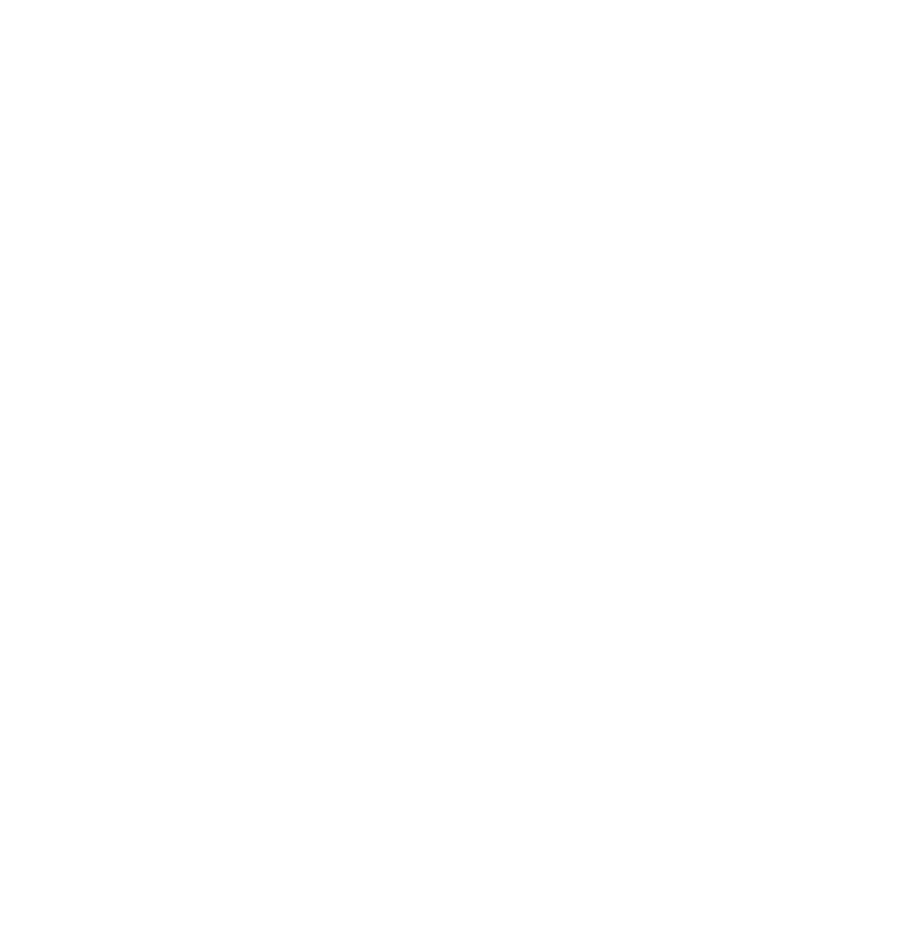
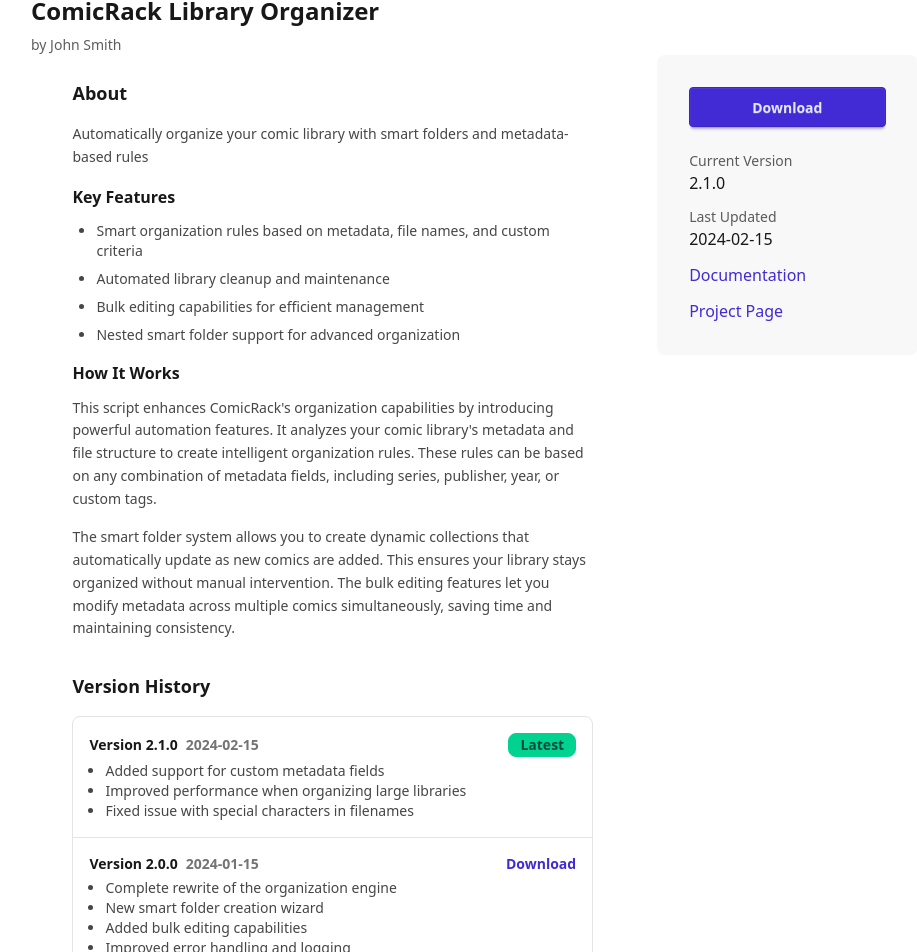
Before and after one commit to Stonepaw/ComicRack-Community-Scripts, a SvelteKit app: page /script/1 in a window 1280 px wide. Before the commit this address had no page. Shown: the part 157-1109 px from the top of the page, without its empty margins (145-1062 px from the left). Before the commit the page ends 800 px from the top, so only its background shows below. Built offline with nearby package versions, Linux system fonts and the light colour scheme.

Commit message:
feat: add script details page

```diff
--- a/package.json
+++ b/package.json
@@ -20,6 +20,7 @@
 		"@sveltejs/adapter-static": "^3.0.8",
 		"@sveltejs/kit": "^2.16.0",
 		"@sveltejs/vite-plugin-svelte": "^5.0.0",
+		"@tailwindcss/typography": "^0.5.16",
 		"@tailwindcss/vite": "^4.1.4",
 		"daisyui": "^5.0.27",
 		"eslint": "^9.18.0",
--- a/src/app.css
+++ b/src/app.css
@@ -1,5 +1,5 @@
 @import 'tailwindcss';
+@plugin "@tailwindcss/typography";
 @plugin "daisyui" {
-	themes:
-		light --default
+	themes: light --default;
 }
--- /dev/null
+++ b/src/routes/script/[name]/+page.svelte
@@ -0,0 +1,34 @@
+<script lang="ts">
+	import type { Plugin } from './types';
+	import PluginHeader from './PluginHeader.svelte';
+	import PluginAbout from './PluginAbout.svelte';
+	import VersionHistory from './VersionHistory.svelte';
+	import SidebarInfo from './SidebarInfo.svelte';
+
+	let plugin: Plugin = {
+		name: 'ComicRack Library Organizer',
+		author: 'John Smith',
+		description:
+			'Automatically organize your comic library with smart folders and metadata-based rules',
+		version: '2.1.0',
+		category: 'File Management',
+		lastUpdated: '2024-02-15'
+	};
+</script>
+
+<main class="min-h-screen bg-base-200 py-10">
+	<article class="card mx-auto max-w-screen-lg bg-base-100 p-12 shadow-sm">
+		<PluginHeader {plugin} />
+
+		<div class="mx-auto my-0 mb-12 flex max-w-[900px] gap-16">
+			<div class="max-w-[600px] flex-[2]">
+				<PluginAbout {plugin} />
+				<VersionHistory currentVersion={plugin.version} />
+			</div>
+
+			<div class="max-w-[360px] flex-1">
+				<SidebarInfo {plugin} />
+			</div>
+		</div>
+	</article>
+</main>
--- /dev/null
+++ b/src/routes/script/[name]/+page.ts
@@ -0,0 +1,28 @@
+import type { EntryGenerator, PageLoad } from './$types';
+
+export const entries: EntryGenerator = () => {
+	return [
+		{
+			name: 'library-organizer'
+		}
+	];
+};
+
+export const prerender = true;
+
+export const load: PageLoad = async ({
+	params
+}): Promise<{
+	name: string;
+}> => {
+	// const data = await import(`$lib/generated/${params.name}.json`);
+
+	return {
+		name: params.name
+		// script: data as ScriptDetails
+		// post: {
+		// 	title: `Title for ${params.name} goes here`,
+		// 	content: data.name
+		// }
+	};
+};
--- /dev/null
+++ b/src/routes/script/[name]/PluginAbout.svelte
@@ -0,0 +1,36 @@
+<script lang="ts">
+	import type { Plugin } from './types';
+
+	export let plugin: Plugin;
+</script>
+
+<section class="mt-6">
+	<h2 class="text-lg font-bold">About</h2>
+	<div class="mt-4 text-base-content/80">
+		<p class="mb-4 text-sm leading-relaxed">{plugin.description}</p>
+
+		<h3 class="mb-3 text-base font-bold text-zinc-900">Key Features</h3>
+		<ul class="mb-4 ml-6 list-disc">
+			<li class="mb-2 text-sm">
+				Smart organization rules based on metadata, file names, and custom criteria
+			</li>
+			<li class="mb-2 text-sm">Automated library cleanup and maintenance</li>
+			<li class="mb-2 text-sm">Bulk editing capabilities for efficient management</li>
+			<li class="mb-2 text-sm">Nested smart folder support for advanced organization</li>
+		</ul>
+
+		<h3 class="mb-3 text-base font-bold text-zinc-900">How It Works</h3>
+		<p class="mb-4 text-sm leading-relaxed">
+			This script enhances ComicRack's organization capabilities by introducing powerful automation
+			features. It analyzes your comic library's metadata and file structure to create intelligent
+			organization rules. These rules can be based on any combination of metadata fields, including
+			series, publisher, year, or custom tags.
+		</p>
+		<p class="mb-4 text-sm leading-relaxed">
+			The smart folder system allows you to create dynamic collections that automatically update as
+			new comics are added. This ensures your library stays organized without manual intervention.
+			The bulk editing features let you modify metadata across multiple comics simultaneously,
+			saving time and maintaining consistency.
+		</p>
+	</div>
+</section>
--- /dev/null
+++ b/src/routes/script/[name]/PluginHeader.svelte
@@ -0,0 +1,12 @@
+<script lang="ts">
+	import type { Plugin } from './types';
+
+	export let plugin: Plugin;
+</script>
+
+<section>
+	<h1 class="text-2xl font-bold">{plugin.name}</h1>
+	<div class="mt-2 text-sm text-base-content/70">
+		<span>by {plugin.author}</span>
+	</div>
+</section>
--- /dev/null
+++ b/src/routes/script/[name]/SidebarInfo.svelte
@@ -0,0 +1,24 @@
+<script lang="ts">
+	import type { Plugin } from './types';
+
+	export let plugin: Plugin;
+</script>
+
+<aside class="sticky top-10 rounded-lg bg-base-200 p-8">
+	<button class="btn w-full btn-primary">Download</button>
+	<div class="mt-6">
+		<div class="text-sm text-base-content/70">Current Version</div>
+		<div>{plugin.version ?? 'Latest'}</div>
+	</div>
+	<div class="mt-3">
+		<div class="text-sm text-base-content/70">Last Updated</div>
+		<div>{plugin.lastUpdated}</div>
+	</div>
+
+	<div class="mt-3">
+		<div class="flex flex-col gap-3">
+			<a href="#" class="link link-primary link-hover">Documentation</a>
+			<a href="#" class="link link-primary link-hover">Project Page</a>
+		</div>
+	</div>
+</aside>
--- /dev/null
+++ b/src/routes/script/[name]/VersionHistory.svelte
@@ -0,0 +1,71 @@
+<script lang="ts">
+	import type { VersionEntry } from './types';
+
+	export let currentVersion: string;
+
+	const versions: VersionEntry[] = [
+		{
+			version: currentVersion,
+			date: '2024-02-15',
+			isLatest: true,
+			changes: [
+				'Added support for custom metadata fields',
+				'Improved performance when organizing large libraries',
+				'Fixed issue with special characters in filenames'
+			]
+		},
+		{
+			version: '2.0.0',
+			date: '2024-01-15',
+			changes: [
+				'Complete rewrite of the organization engine',
+				'New smart folder creation wizard',
+				'Added bulk editing capabilities',
+				'Improved error handling and logging'
+			]
+		},
+		{
+			version: '1.5.2',
+			date: '2023-12-01',
+			changes: [
+				'Fixed compatibility issues with latest ComicRack version',
+				'Added support for nested smart folders',
+				'Performance optimizations for large libraries'
+			]
+		}
+	];
+</script>
+
+<section class="mt-8">
+	<h2 class="text-lg font-bold">Version History</h2>
+	<div class="mt-4 mb-8 rounded-lg border border-solid border-neutral-content">
+		{#each versions as version, index (version.version)}
+			<div class="border-b border-solid border-b-neutral-content p-4">
+				<div class="mb-1 flex items-center gap-2 text-sm font-semibold">
+					<span>Version {version.version ?? 'Lastest'}</span>
+
+					{#if version.date}
+						<span class="text-sm text-base-content/60">{version.date}</span>
+					{/if}
+
+					{#if index === 0}
+						<div class="ml-auto badge badge-success">Latest</div>
+					{:else}
+						<a href="#" class="ml-auto link link-primary link-hover"> Download </a>
+					{/if}
+				</div>
+				<ul class="ml-4 list-disc text-sm text-base-content/80">
+					{#each version.changes as change (change)}
+						<li>{change}</li>
+					{/each}
+				</ul>
+			</div>
+		{/each}
+	</div>
+</section>
+
+<style>
+	.border-b:last-child {
+		border-bottom: none;
+	}
+</style>
--- /dev/null
+++ b/src/routes/script/[name]/types.ts
@@ -0,0 +1,15 @@
+export interface Plugin {
+	name: string;
+	author: string;
+	description: string;
+	version: string;
+	category: string;
+	lastUpdated: string;
+}
+
+export interface VersionEntry {
+	version: string;
+	date: string;
+	isLatest?: boolean;
+	changes: string[];
+}
```
Also changed, not shown: 1 other file (tests, documents, lock files or other folders).
